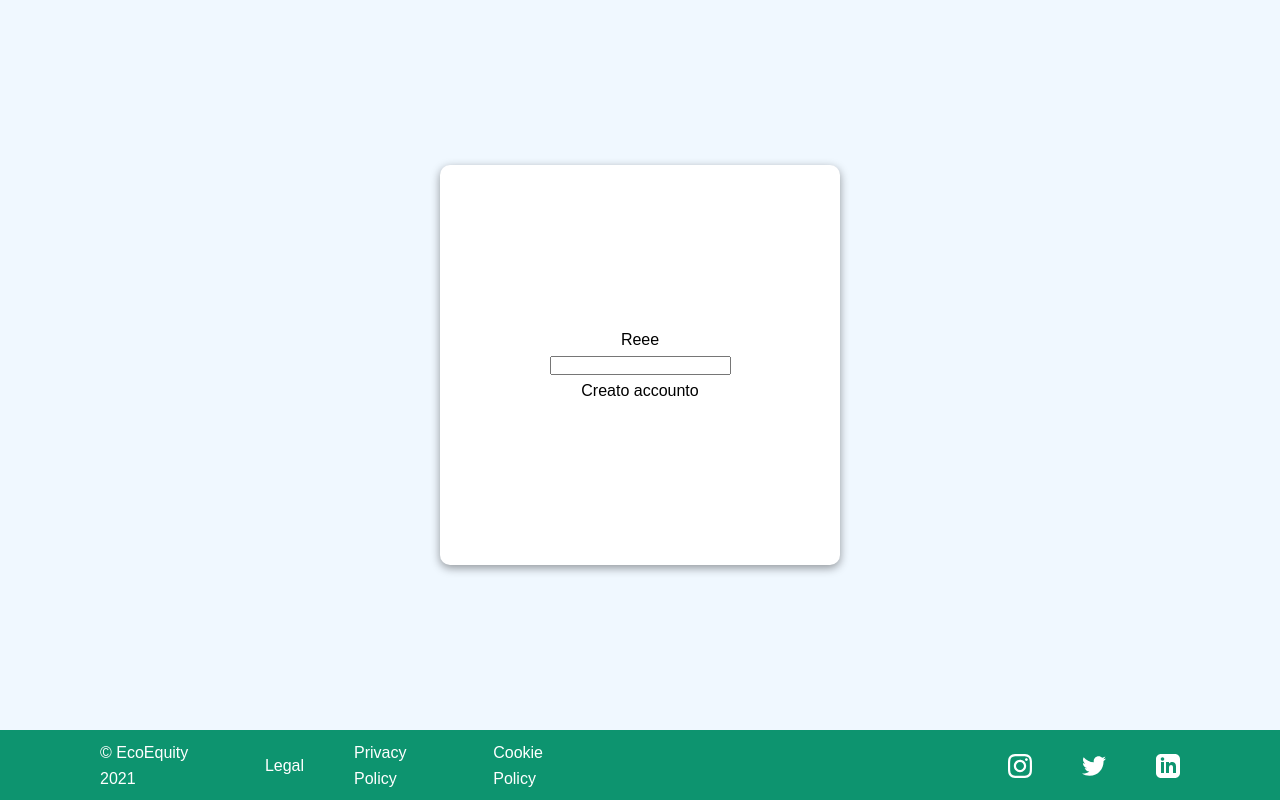
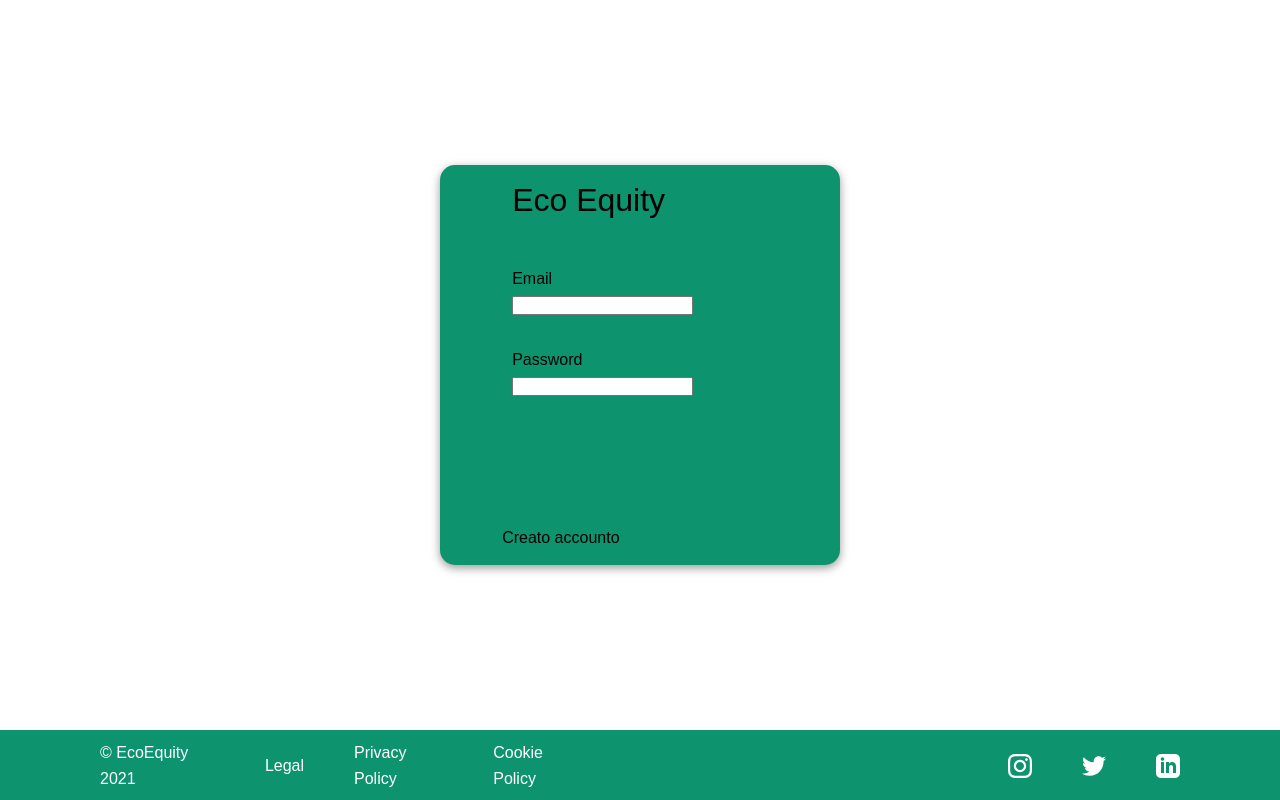
Before and after one commit to Eco-Equity/MIBA-Web-Dev-Project-Team2, a PHP site: page /login.html in a window 1280 px wide. Run offline with PHP 8.4, Linux system fonts and the light colour scheme.

Commit message:
Begin of Login Page

```diff
--- a/css/login.css
+++ b/css/login.css
@@ -1,19 +1,42 @@
-.login .grid {
-    height: calc(100vh - 70px);
-    grid-template-columns: none;
-    background-color: aliceblue;
+.login .container.grid {
+  height: calc(100vh - 70px);
+  grid-template-columns: none;
+  grid-gap: none;
+  justify-content: center;
+  align-items: center;
 }
 
-.auth-box.flex {
-    flex-direction: column;
-    width: 400px;
-    height: 400px;
-    background-color: rgb(var(--white));
-    border-radius: 10px;
-    box-shadow: 0 3px 10px rgba(var(--black), 0.4);
+.auth-box.grid {
+  width: 400px;
+  height: 400px;
+  background-color: rgb(var(--primary-green));
+  border-radius: 15px;
+  box-shadow: 0 3px 10px rgba(var(--black), 0.4);
+  grid-template-columns: none;
+  grid-template-rows: repeat(3, 1fr);
 }
 
+.auth-form.grid {
+  grid-template-columns: none;
+  grid-template-rows: repeat(3, 1fr);
+  gap: 10px;
+}
 
+.logo {
+  width: 80%;
+  margin: 10px;
+  display: inline-block;
+}
+
+.logo a {
+  font-size: 2rem;
+}
+
+.auth-element {
+    width: 80%;
+    margin: 10px;
+    display: relative;
+}
 
 
 
--- a/login.html
+++ b/login.html
@@ -11,12 +11,24 @@
   <body>
     <div class="login">
       <div class="container grid">
-        <div class="auth-box flex">
-          <div class="logo">Reee</div>
-          <form action="#">
-            <input type="text" name="" id="e-mail" />
+        <div class="auth-box grid">
+          <div class="logo">
+            <a href="">Eco Equity</a>
+          </div>
+          <form class="auth-form grid" action="#">
+            <div class="auth-element">
+              <label for="e-mail">Email</label>
+              <input type="text" name="e-mail" id="e-mail" />
+            </div>
+            <div class="auth-element">
+              <label for="password">Password</label>
+              <input type="text" name="password" id="pwd" />
+            </div>
           </form>
-          <div class="create-acc">Creato accounto</div>
+          <div id="creat-acc">
+            <a href="#">Creato accounto</a>
+          </div>
+
         </div>
       </div>
     </div>
```
Also changed, not shown: 1 other file.
